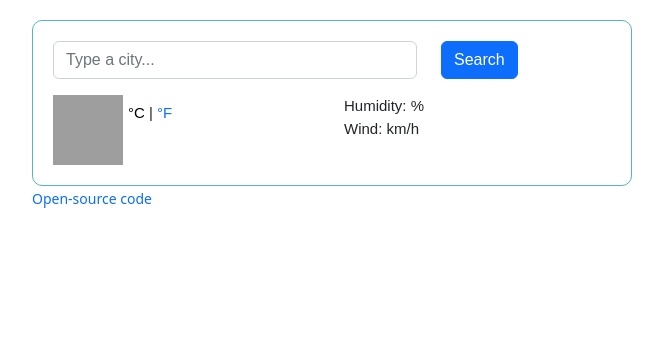
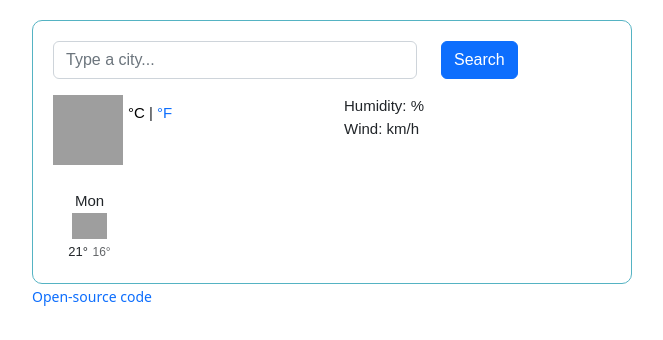
Before and after one commit to aga-92/Vanilla-weather-app, a plain HTML site: page index.html in a window 1280 px wide. Shown: the whole page, without its empty margins (50-713 px from the left). Drawn offline with nearby package versions, Linux system fonts and the light colour scheme; grey boxes are pictures that could not be loaded.

Commit message:
Added the weather forecast HTML and CSS

```diff
--- a/index.html
+++ b/index.html
@@ -61,6 +61,22 @@
               <li>Wind: <span id="wind"></span> km/h</li>
             </ul>
           </div>
+          <div class="weather-forecast">
+            <div class="row">
+              <div class="col-2">
+                <div class="weather-forecast-day">Mon</div>
+                <img
+                  src="https://ssl.gstatic.com/onebox/weather/64/partly_cloudy.png"
+                  alt=""
+                  width="35px"
+                />
+                <div class="weather-forecast-temperature">
+                  <span class="weather-forecast-temp-max">21°</span>
+                  <span class="weather-forecast-temp-min">16°</span>
+                </div>
+              </div>
+            </div>
+          </div>
         </div>
       </div>
       <small>
--- a/src/style.css
+++ b/src/style.css
@@ -43,3 +43,17 @@ a {
 .weather-temperature .active:hover {
   text-decoration: none;
 }
+.weather-forecast {
+  text-align: center;
+  margin-top: 25px;
+}
+.weather-forecast-day {
+  font-size: 15px;
+}
+.weather-forecast-temp-max {
+  font-size: 13px;
+}
+.weather-forecast-temp-min {
+  font-size: 12px;
+  opacity: 0.7;
+}
```
